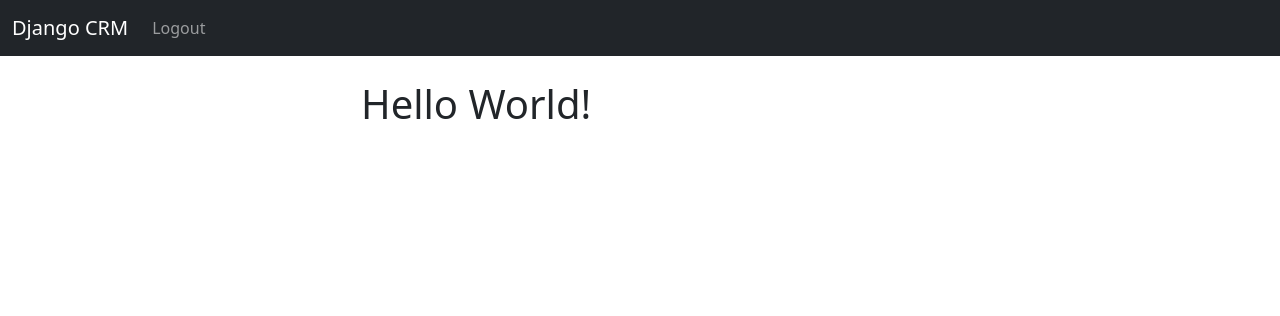
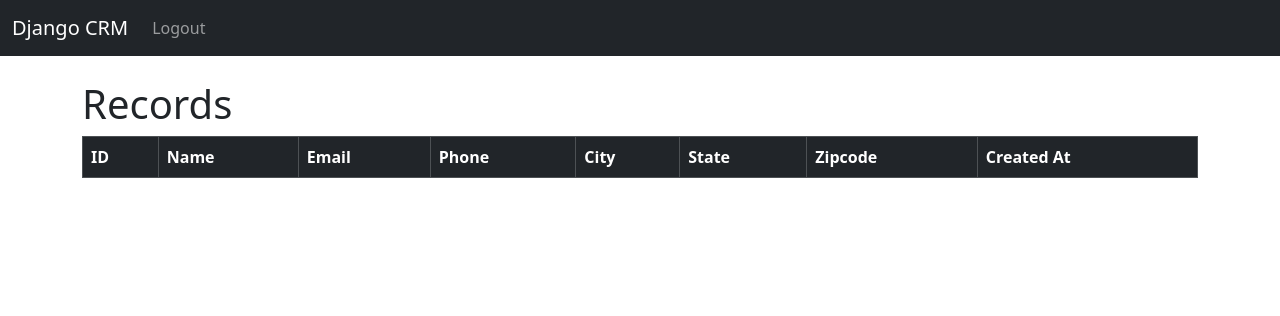
Before and after one commit to Zavock/Django-CRM, a Django app: page / in a window 1280 px wide. Shown: the top 316 px of the page. Run offline with Django 5.2, Linux system fonts and the light colour scheme; the visitor is signed in with stand-in values (Sample User, id 1); data that the repository does not hold is empty.

Commit message:
table added

```diff
--- a/website/templates/home.html
+++ b/website/templates/home.html
@@ -1,9 +1,39 @@
 {% extends 'base.html' %}
 
 {% block content %}
-<div class="col-md-6 offset-md-3">
   {% if user.is_authenticated %}
-  <h1>Hello World!</h1>
+  <h1>Records</h1>
+  <table class="table table-striped table-bordered">
+    <thead class="table-dark">
+      <tr>
+        <th scope="col">ID</th>
+        <th scope="col">Name</th>
+        <th scope="col">Email</th>
+        <th scope="col">Phone</th>
+        <th scope="col">City</th>
+        <th scope="col">State</th>
+        <th scope="col">Zipcode</th>
+        <th scope="col">Created At</th>
+      </tr>
+    </thead>
+    <tbody>
+      {% if records %}
+        {% for record in records %}
+        <tr>
+          <th>{{ record.id }}</th>
+          <td>{{ record.first_name }} {{ record.lasr_name }}</td>
+          <td>{{ record.email }}</td>
+          <td>{{ record.phone }}</td>
+          <td>{{ record.city }}</td>
+          <td>{{ record.state }}</td>
+          <td>{{ record.zipcode }}</td>
+          <td>{{ record.created_at }}</td>
+        </tr>
+        {% endfor %}
+      {% endif %}
+    </tbody>
+  </table>
+
 
   {% else %}
   <h1>Login</h1>
@@ -17,7 +47,5 @@
     </div>
     <button type="submit" class="btn btn-secondary">Login</button>
   </form>
-
-</div>
 {% endif %}
 {% endblock %}
--- a/website/views.py
+++ b/website/views.py
@@ -2,9 +2,12 @@ from django.shortcuts import render, redirect
 from django.contrib.auth import authenticate, login, logout
 from django.contrib import messages
 from .forms import SignUpForm
+from .models import Record
 
 
 def home(request):
+    records = Record.objects.all()
+
     if request.method == 'POST':
         username = request.POST['username']
         password = request.POST['password']
@@ -17,7 +20,7 @@ def home(request):
             messages.error(request, "There was an error")
             return redirect('home')
     else:
-        return render(request, 'home.html', {})
+        return render(request, 'home.html', {'records': records})
 
 
 def logout_user(request):
```
